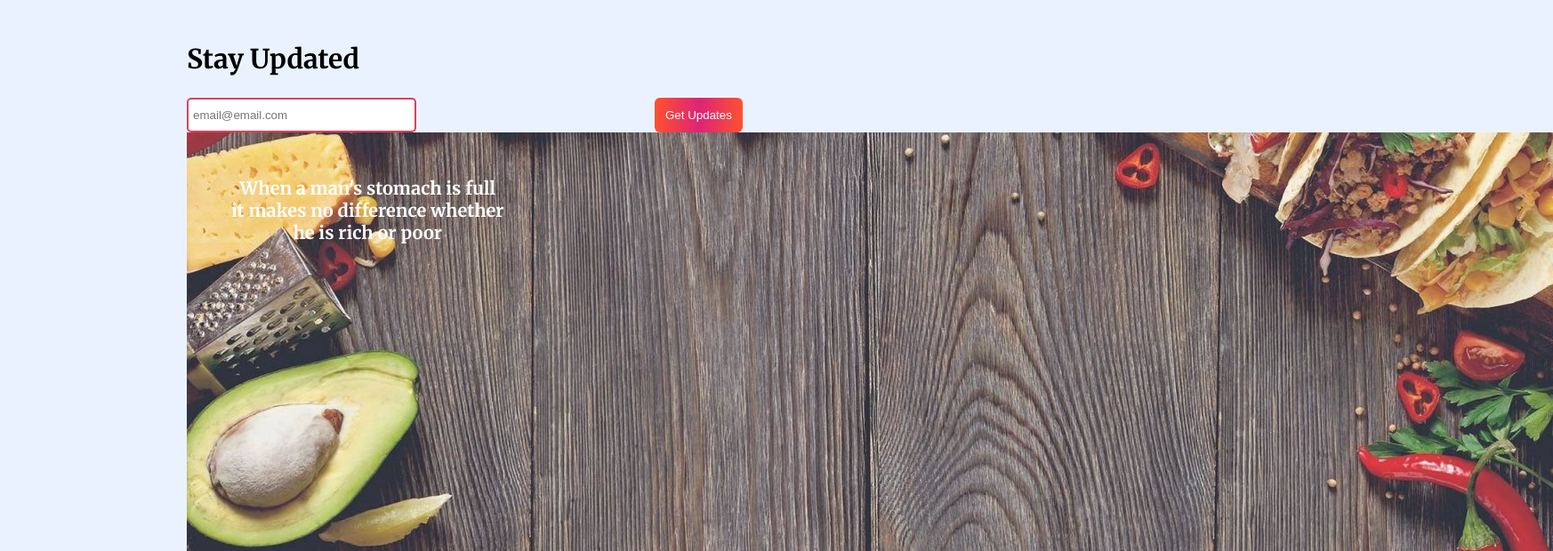
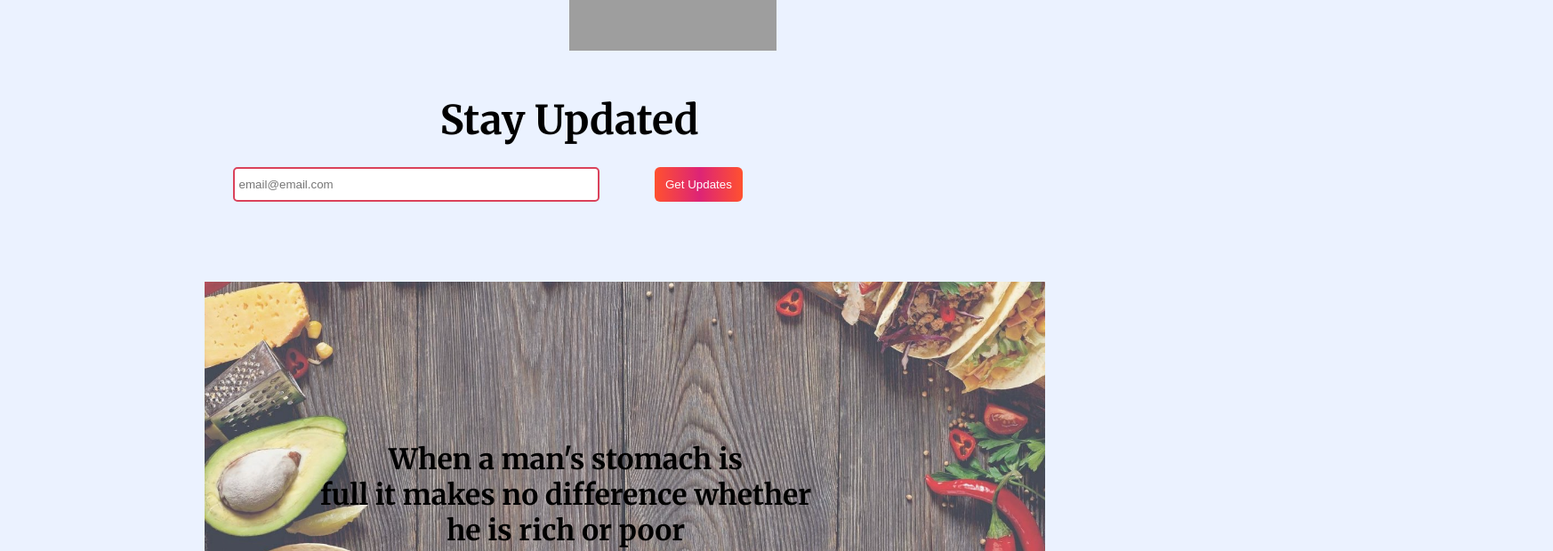
Before and after one commit to Vaishak-S/Project-1-HTML-CSS-, a plain HTML site: page index.html in a window 1280 px wide. Shown: the part 1373-1993 px from the top of the page at 89% size, 1746 px wide, since content can reach past the window. Drawn offline with Linux system fonts and the light colour scheme; grey boxes are pictures that could not be loaded.

```diff
--- a/index.html
+++ b/index.html
@@ -152,11 +152,9 @@
         <div class="quote__container">
           <div class="image__quote">
             <img class="quote__image" src="assets/quote1.jpg" alt="quote image"/>
-          </div>
-          <h4 class="quote__text">When a man's stomach is full<br/> it makes no difference whether <br/>he is rich or poor</h4>
+          </div class="quote__text__container">
+          <h4 class="quote__text">When a man's stomach is <br/>full it makes no difference whether<br/> he is rich or poor</h4>
         </div>
     </section>
-
-
    </body>
 </html>
--- a/style.css
+++ b/style.css
@@ -151,17 +151,19 @@
 }
 
 .updates__container{
-
+  align-items: center;
   width: 100%;
 }
 
 .updates__text {
+
   font-size: 20px;
   margin-top: 50px;
   margin-bottom: 25px;
-  text-align: left;
+  text-align: center;
 }
 .updates__input__button{
+  text-align: center;
   display: inline-flex;
   flex-wrap: wrap;
   gap:10px;
@@ -179,6 +181,8 @@
   justify-content: space-around;
 }
 .updates__button{
+  text-align: left;
+  align-items: center;
   background-image: linear-gradient(
     to right,
     #ff512f 0%,
@@ -196,33 +200,40 @@
 #email__textbox{
   border:2px solid rgb(218, 66, 91);
   border-radius: 5px;
-  width:50%;
+  width:100%;
   padding: 10px 5px;
 }
 
 .quote{
+  margin-left:5px;
   width: 100%;
 }
 
 .image__quote{
   position:absolute;
-  width:100%;
-  align-items: center;
   justify-content: center;
 }
-
+.quote__text__container{
+  text-align: center;
+  padding:30px;
+}
 .quote__text{
   position:relative;
-  font-size: large;
+  font-size: medium;
   display: flex;
-  color: white;
-  padding: 50px;
+  color: black;
+  margin-top:40px;
+  padding-top:50px;
+  padding-left: 10px;
   font-size: 20px;
   text-align: center;
 }
 
 .quote__image{
-  opacity: 0.85;
+  margin-top: 20px;;
+  margin-right:30px;
+  width:90%;
+  opacity: 0.75;
 }
 
 @media (min-width: 768px) {
@@ -285,7 +296,40 @@
     width: 100%;
     font-size: 40px;
   }
+
+  .updates__text {
+
+    font-size: 25px;
+    margin-top: 50px;
+    margin-bottom: 25px;
+    text-align: center;
+  }
+
+  #email__textbox{
+    border:2px solid rgb(218, 66, 91);
+    border-radius: 5px;
+    width:90%;
+    padding: 10px 5px;
+  }
+  .quote{
+    margin-left:20px;
+    width: 100%;
+  }
+
+  .quote__text{
+    position:relative;
+    font-size:xx-large;
+    display: flex;
+    color: black;
+    margin-top:70px;
+    padding-top:160px;
+    padding-left: 50px;
+    text-align: center;
+  }
+
 }
+
+
 
 @media (min-width: 1020px) {
   .container {
@@ -308,11 +352,39 @@
     font-size: 50px;
   }
 
+  .explore__menu__container{
+    margin-bottom:60px;
+  }
   .explore__menu__lists {
     gap: 40px;
   }
   .explore__menu__text {
     font-size: 50px;
+  }
+  .updates__text {
+
+    font-size: 30px;
+    margin-top: 50px;
+    margin-bottom: 25px;
+    text-align: center;
+  }
+
+  .quote__text{
+    position:relative;
+    font-size:xx-large;
+    display: flex;
+    color: black;
+    margin-top:70px;
+    padding-top:200px;
+    padding-left: 130px;
+    text-align: center;
+  }
+
+  #email__textbox{
+    border:2px solid rgb(218, 66, 91);
+    border-radius: 5px;
+    width:80%;
+    padding: 10px 5px;
   }
 }
 
```
